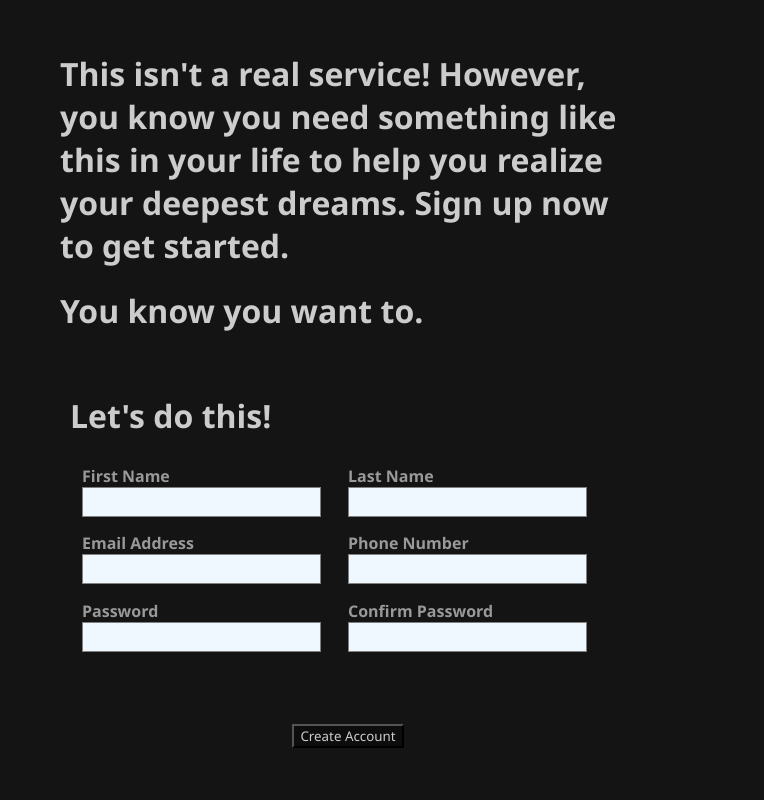
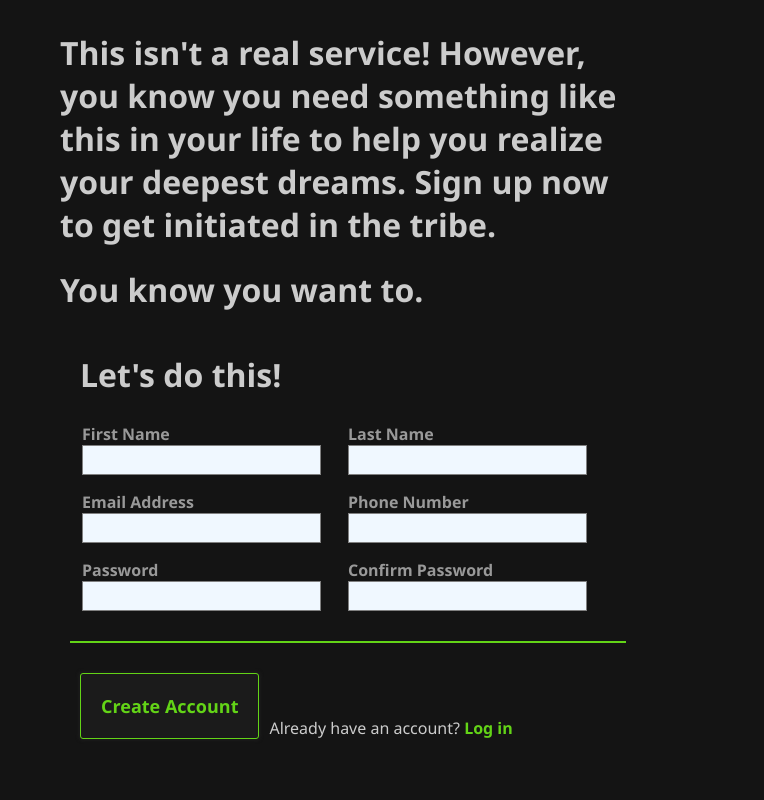
Before and after one commit to jongithub59/signup-form, a plain HTML site: page index.html in a window 1280 px wide. Shown: the full height of the page, 516-1280 px from the left. Drawn offline with Linux system fonts and the light colour scheme.

Commit message:
finished styling for submit button added a link for those who already have an account and a horizontal line for design purposes.

```diff
--- a/index.html
+++ b/index.html
@@ -15,7 +15,7 @@
 
     <div class="right">
     <div class="form-header">
-        <h1>This isn't a real service! However, you know you need something like this in your life to help you realize your deepest dreams. Sign up now to get started.</h1>
+        <h1>This isn't a real service! However, you know you need something like this in your life to help you realize your deepest dreams. Sign up now to get initiated in the tribe.</h1>
             <br>
            <h1>You know you want to.</h1>
     </div>
@@ -54,12 +54,13 @@
                     <input type="text" id="password-confirm" name="password-confirm" required />
                 </label>
             </fieldset>
+            <div class="submit">
+                <button type="submit">Create Account</button>
+                <p>Already have an account? <a href="#">Log in</a></p>
+            </div>
         </form>
     </div>
 
-    <div class="submit">
-        <button type="submit">Create Account</button>
-    </div>
     </div>
 </div>
 </body>
--- a/styles.css
+++ b/styles.css
@@ -1,6 +1,11 @@
 @font-face {
     font-family: 'nordic';
     src: url('Nordic\ Alternative\ Regular.ttf');
+}
+
+:root {
+    --green: rgb(99, 212, 23);
+    --background-color: rgb(27, 27, 27);
 }
 
 * {
@@ -26,7 +31,7 @@
     background-size: cover;
     width: 40vw;
     height: 100vh;
-    box-shadow: 0px 0px 3px 2px rgba(27, 27, 27, 0.71);
+    box-shadow: 0px 0px 3px 2px rgb(27, 27, 27,);
 }
 
 .logo {
@@ -68,6 +73,10 @@ img {
     width: 45vw;
 }
 
+.form-section > h1 {
+    margin-left: 10px;
+}
+
 label, input {
     display: flex;
     flex-direction: column;
@@ -95,7 +104,6 @@ label {
 }
 
 input {
-
     background-color: aliceblue;
     border: 1px solid grey;
     padding: 5px;
@@ -107,6 +115,37 @@ fieldset {
     justify-content: space-between;
 }
 
+.submit {
+    display: flex;
+    align-items: end;
+    border-top: 2px solid var(--green);
+    margin: 20px 0;
+    padding-top: 20px;
+}
+
 button {
-    background-color: rgb(12, 12, 12, 0.8);
+    margin: 10px 10px 0;
+    background-color: var(--background-color);
+    padding: 20px;
+    font-size: large;
+    color: var(--green);
+    box-shadow: 0px 0px 3px 2px rgb(27, 27, 27);
+    border: 1px solid var(--green);
+    font-weight: bold;
+    border-radius: 3px;
 }
+
+button:hover {
+    background-color: var(--green);
+    color: var(--background-color);
+}
+
+a {
+    color: var(--green);
+    font-weight: bold;
+    text-decoration: none;
+}
+
+a:hover {
+    color: white;
+}
```
